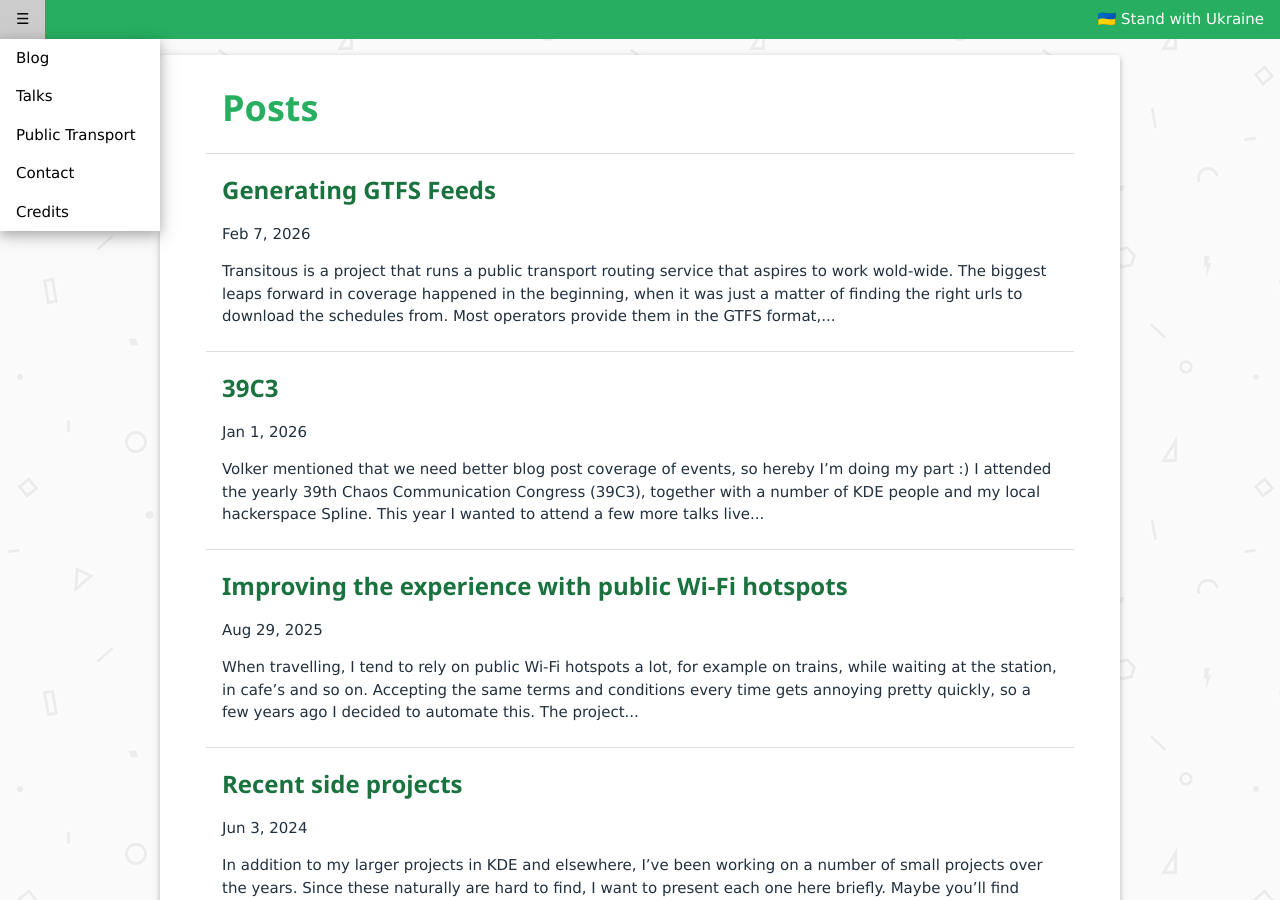
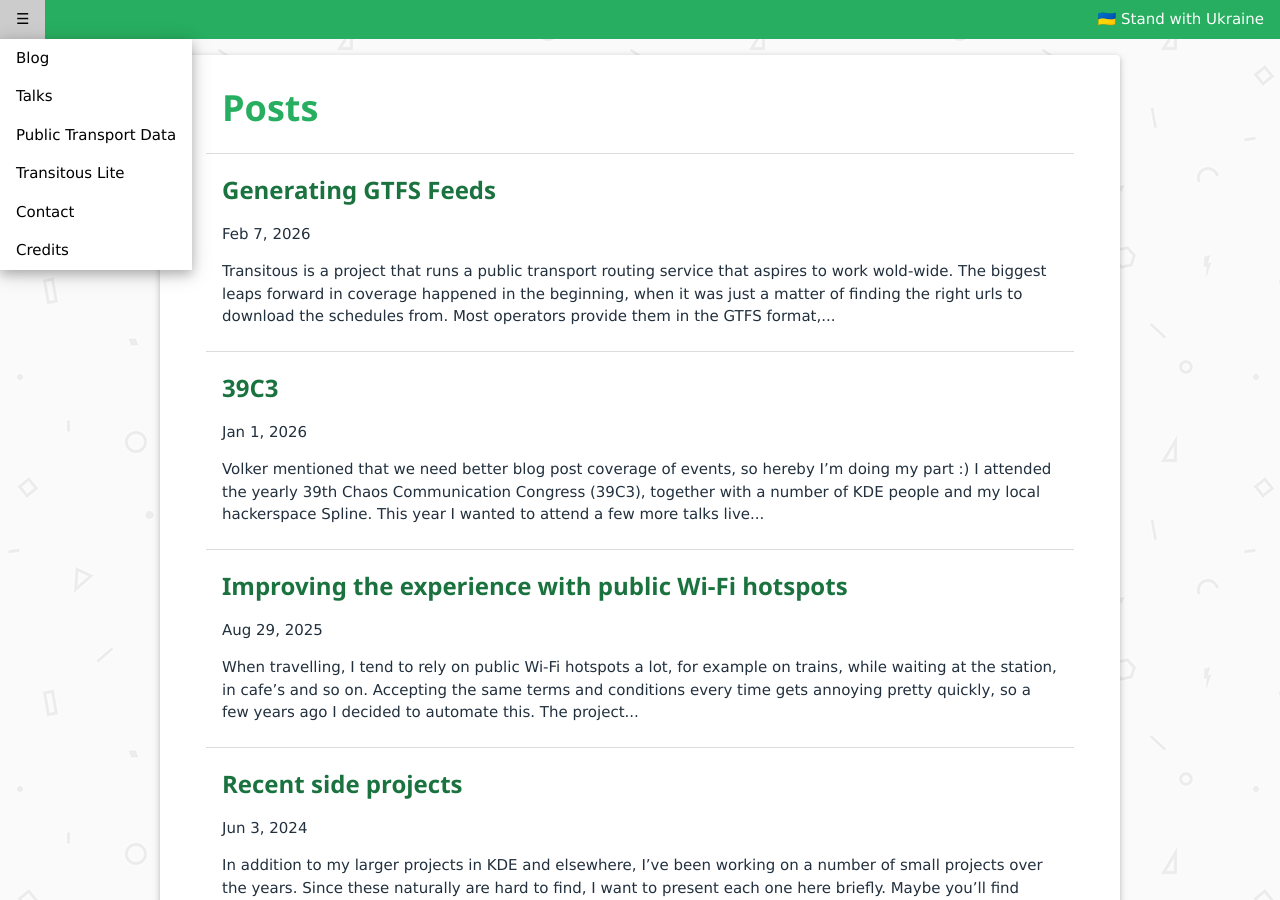
Before and after one commit to jbbgameich/jbbgameich.github.io, a Jekyll site: the page built from index.md, in a window 1280 px wide and 900 px high. Built offline with Jekyll 4.4.1, drawn with Linux system fonts in a browser that asks for light colours.

Commit message:
Link to Transitous Lite

```diff
--- a/_includes/header.html
+++ b/_includes/header.html
@@ -5,7 +5,8 @@
 		<div class="w3-dropdown-content w3-bar-block w3-card-4">
 			<a class="w3-bar-item w3-button" href="{{ site.baseurl }}/">Blog</a>
 			<a class="w3-bar-item w3-button" href="{{ "/talks" | prepend: site.baseurl }}">Talks</a>
-                        <a class="w3-bar-item w3-button" href="{{ "/gtfs-feeds" | prepend: site.baseurl }}">Public Transport</a>
+			<a class="w3-bar-item w3-button" href="{{ "/gtfs-feeds" | prepend: site.baseurl }}">Public Transport Data</a>
+			<a class="w3-bar-item w3-button" href="https://transitous-lite.jbb.ghsq.de/">Transitous Lite</a>
 			<a class="w3-bar-item w3-button" href="{{ "/about" | prepend: site.baseurl }}">Contact</a>
 			<a class="w3-bar-item w3-button" href="{{ "/licenses" | prepend: site.baseurl }}">Credits</a>
 		</div>
```
